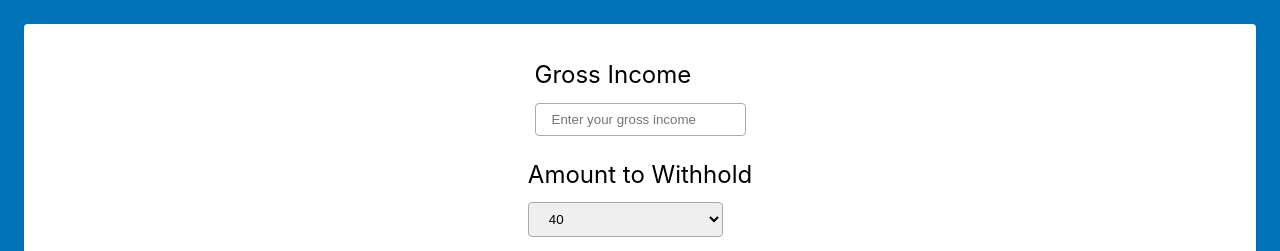
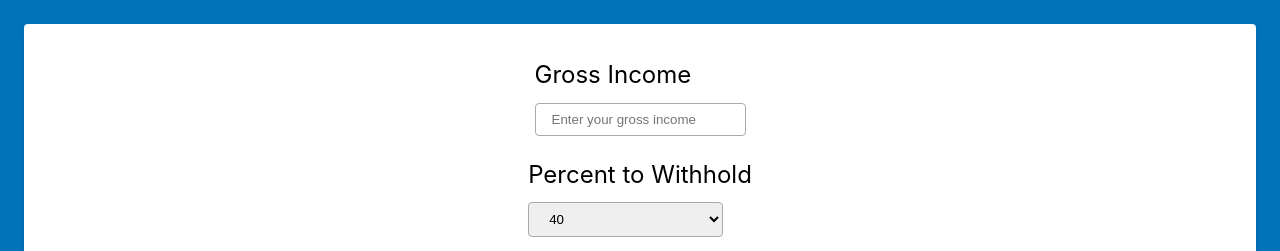
Before and after one commit to adriantoddross/set-aside, a React (Create React App) app: page / in a window 1280 px wide. Shown: the top 251 px of the page. Built offline with nearby package versions, Linux system fonts and the light colour scheme.

Commit message:
revise text on percent select

```diff
--- a/src/Components/FormContainer.jsx
+++ b/src/Components/FormContainer.jsx
@@ -67,7 +67,7 @@ export default class FormContainer extends Component {
               handleChange= {this.handleIncome}
             />  {/* Gross income */}
             <Select
-              title= "Amount to Withhold"
+              title= "Percent to Withhold"
               name= "tax"
               options= {taxOptions}
               value={taxes}
```
